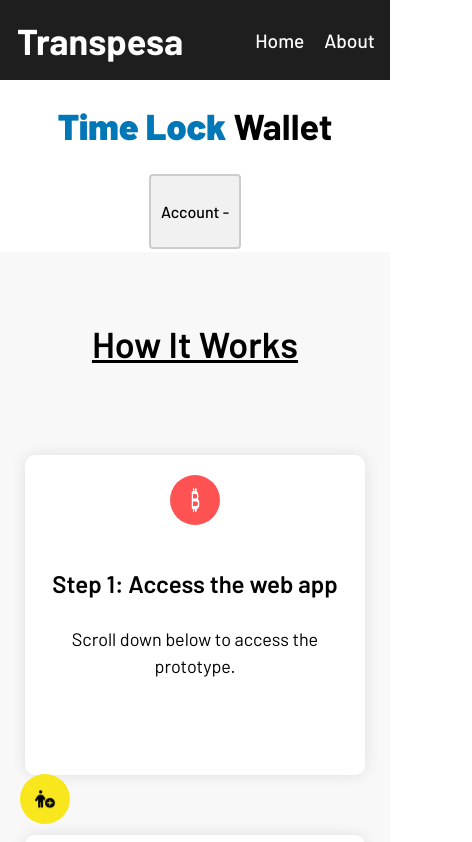
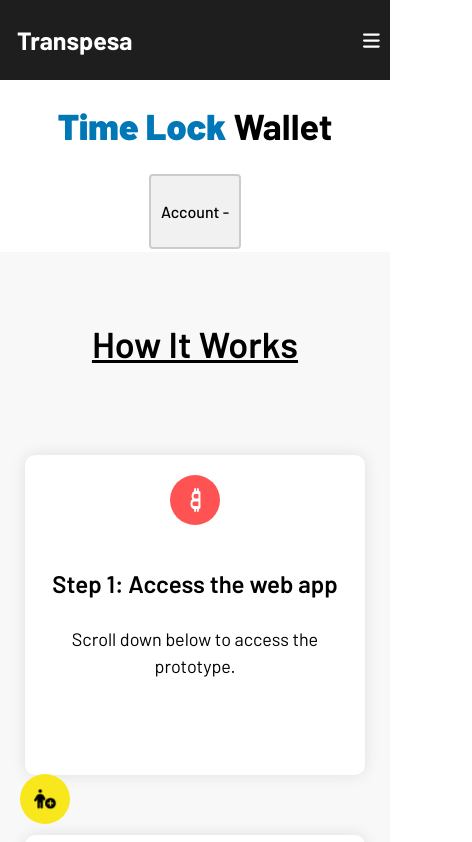
Before and after one commit to tufstraka/TLW, a React (Create React App) app: page / in a window 390 px wide. Shown: the top 842 px of the page, 472 px wide, since content can reach past the window. Built offline with nearby package versions, Linux system fonts and the light colour scheme; no server answers.

Commit message:
feat: make responsive

```diff
--- a/src/components/FAQ.css
+++ b/src/components/FAQ.css
@@ -34,8 +34,8 @@
 
   @media (max-width: 768px) {
     .faq-container {
-      width: 100%;
-      margin: 5px;
+      width: 80vw;
+      margin: 0;
       padding: 20px;
 
     }
--- a/src/components/navbar.css
+++ b/src/components/navbar.css
@@ -10,6 +10,10 @@
     position: sticky;
     top: 0;
     z-index: 999;
+  }
+
+  .mobilenav{
+    display: none
   }
 
   .navbar h1 {
@@ -35,3 +39,38 @@
   .nav-links li a:hover {
     color: #F8E71C;
   }
+
+
+  .nav-links-mobile{
+    display: none;
+  }
+
+
+  @media (max-width: 768px){
+    .mobilenav{
+      display: block;
+      margin: 10px;
+    }
+
+    .navbar h1{
+      font-size: 25px;
+    }
+
+    .nav-links {
+      display: none;
+    }
+
+    /* TO DO: finish styling mobile navbar */
+    .nav-links-mobile.active {
+      position: fixed;
+      display: block;
+      background-color: black;
+      top: 41px;
+      right: 21px;
+      list-style: none;
+
+    }
+
+
+
+  }
--- a/src/components/navbar.js
+++ b/src/components/navbar.js
@@ -1,7 +1,15 @@
-import React from 'react';
+import React, { useState } from 'react';
+import { FontAwesomeIcon } from '@fortawesome/react-fontawesome';
+import { faBars } from '@fortawesome/free-solid-svg-icons';
 import './navbar.css';
 
 function Navbar() {
+  const [active, setActive] = useState(false);
+
+  function handleclick () {
+    setActive(!active);
+  }
+
   return (
     <nav className="navbar">
       <h1>Transpesa</h1>
@@ -10,6 +18,18 @@ function Navbar() {
         <li><a href="/about">About</a></li>
         <li><a href="mailto:mseeflani@proton.me">Contact</a></li>
       </ul>
+
+      <div className='mobilenav'>
+        <ul className={`nav-links-mobile ${active? 'active': ''}`}>
+          <li><a href="/">Home</a></li>
+          <li><a href="/about">About</a></li>
+          <li><a href="mailto:mseeflani@proton.me">Contact</a></li>
+        </ul>
+      </div>
+
+      <div className="mobilenav" onClick={handleclick}>
+        <FontAwesomeIcon icon={faBars} />
+      </div>
     </nav>
   );
 }
```
Also changed, not shown: 1 other file (tests, documents, lock files or other folders).
